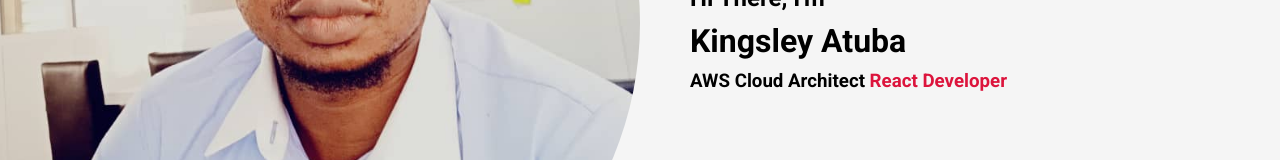
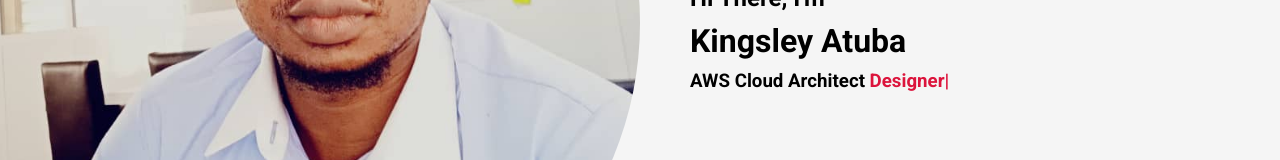
Before and after one commit to atubak400/My-React-portfolio, a React (Create React App) app: page / in a window 1280 px wide. Shown: the part 397-557 px from the top of the page. Built offline with nearby package versions, Linux system fonts and the light colour scheme.

Commit message:
Right intro section text typing animation using ityped and useeffect done!!!

```diff
--- a/src/components/intro/Intro.jsx
+++ b/src/components/intro/Intro.jsx
@@ -1,7 +1,18 @@
 import './intro.scss'
 import { init } from 'ityped'
+import { useEffect, useRef } from 'react'
 
-export default function intro() {
+export default function Intro() {
+  const textRef = useRef()
+
+  useEffect(() => {
+    init(textRef.current, {
+      showCursor: true,
+      backDelay: 1500,
+      backSpeed: 60,
+      strings: ['Developer', 'Designer', 'Content Creator'],
+    })
+  }, [])
   return (
     <div className='intro' id='intro'>
       <div className='left'>
@@ -14,7 +25,7 @@
           <h2>Hi There, I'm</h2>
           <h1>Kingsley Atuba</h1>
           <h3>
-            AWS Cloud Architect <span>React Developer</span>
+            AWS Cloud Architect <span ref={textRef}></span>
           </h3>
         </div>
         <a href='#portfolio'>
--- a/src/components/intro/intro.scss
+++ b/src/components/intro/intro.scss
@@ -46,6 +46,19 @@
           font-size: inherit;
           color: crimson;
         }
+
+        .ityped-cursor {
+          animation: blink 1s infinite;
+        }
+
+        @keyframes blink {
+          50% {
+            opacity: 1;
+          }
+          100% {
+            opacity: 0;
+          }
+        }
       }
     }
 
```
